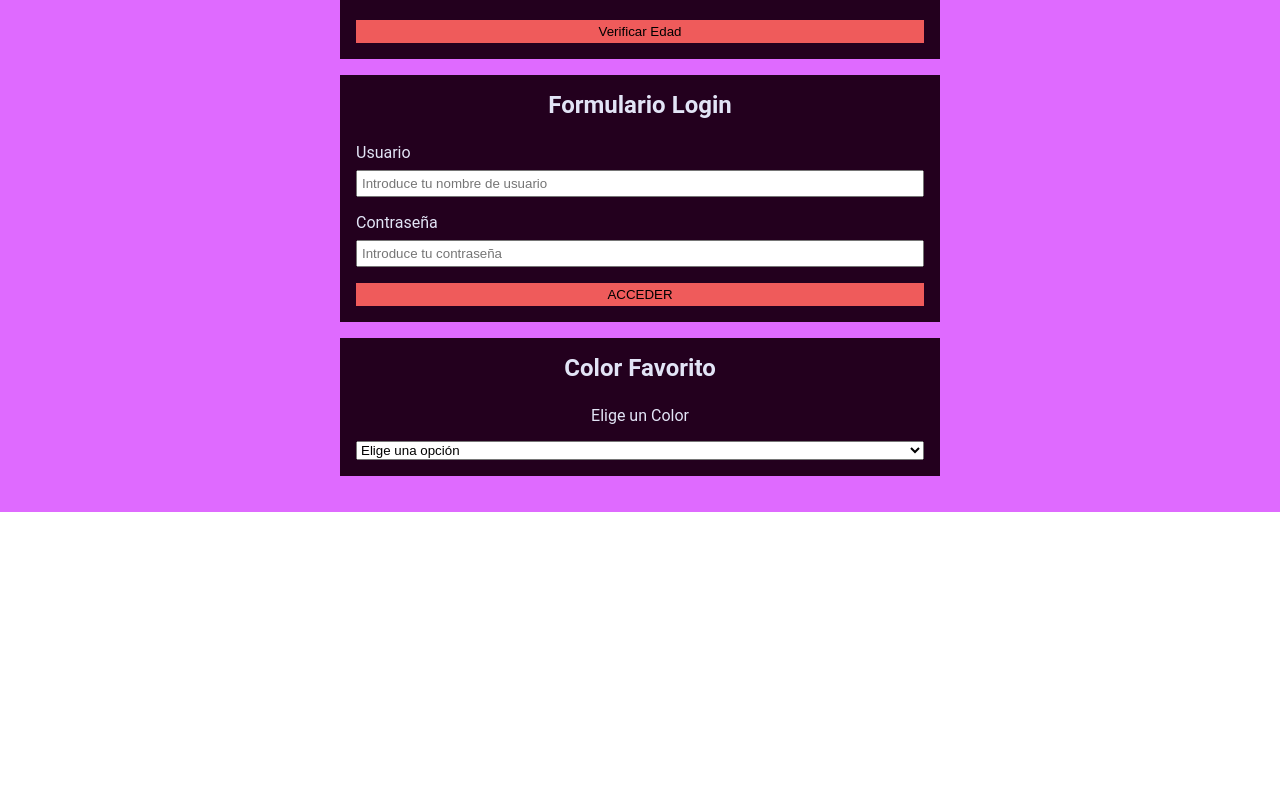
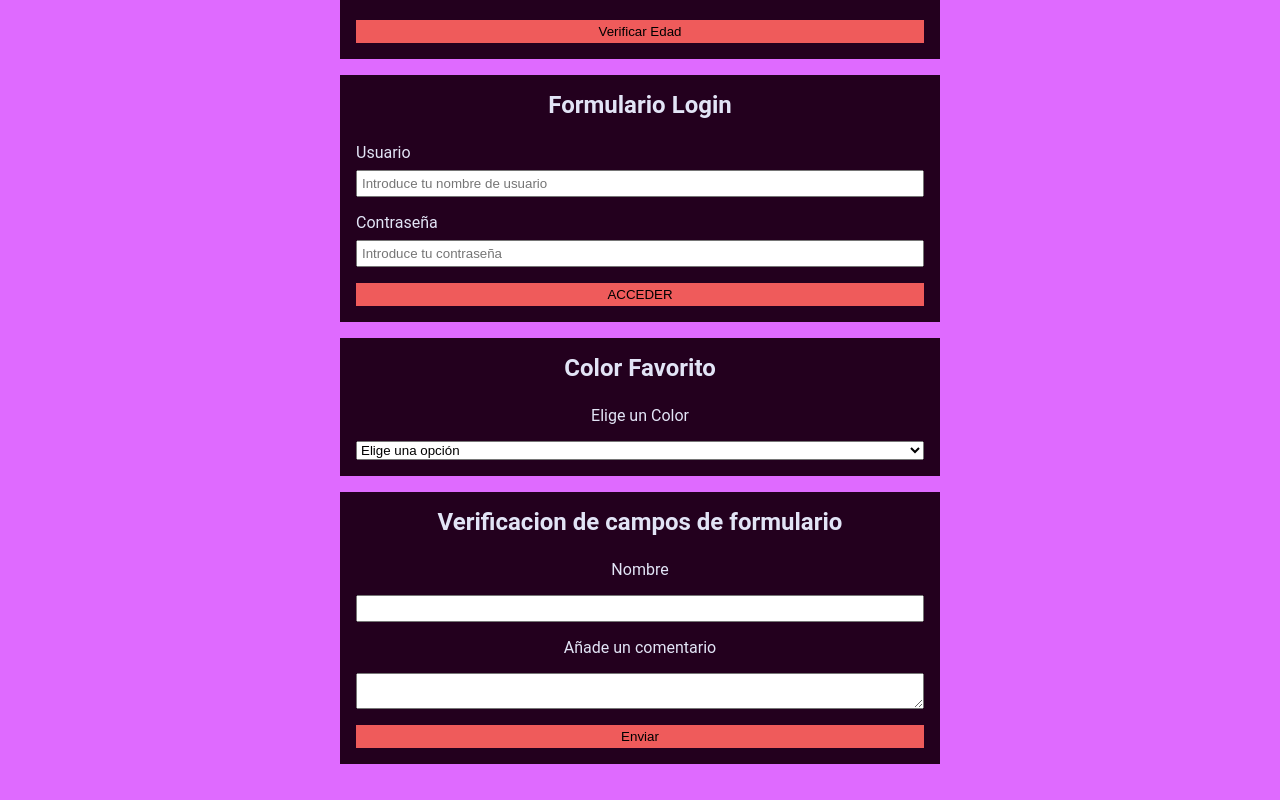
Before and after one commit to javier-ibanez-vizuete/react-formularios-controlados, a React (Vite) app: page / in a window 1280 px wide. Shown: the part 1054-1854 px from the top of the page. Before the commit the page ends 1566 px from the top, so only its background shows below. Built offline with nearby package versions, Linux system fonts and the light colour scheme.

Commit message:
feat(app): add text to confirm inputs value with a button

```diff
--- a/src/App.jsx
+++ b/src/App.jsx
@@ -1,6 +1,7 @@
 import { CharacterCounter } from "./components/CharacterCounter/CharacterCounter";
 import { ContactForm } from "./components/ContactForm/ContactForm";
 import { FavoriteColor } from "./components/FavoriteColor/FavoriteColor";
+import { FeedbackForm } from "./components/FeedbackForm/FeedbackForm";
 import { InputName } from "./components/InputName/InputName";
 import { LoginForm } from "./components/LoginForm/LoginForm";
 import { VerificatorAge } from "./components/VerificatorAge/VerificatorAge";
@@ -18,6 +19,7 @@ export const App = () => {
 				<VerificatorAge />
 				<LoginForm />
 				<FavoriteColor />
+				<FeedbackForm />
 			</main>
 		</>
 	);
--- /dev/null
+++ b/src/components/FeedbackForm/FeedbackForm.jsx
@@ -0,0 +1,53 @@
+import { useState } from "react";
+import "./FeedbackForm.css";
+
+const INITIAL_FORM_STATE = {
+	userName: "",
+	userMessage: "",
+};
+
+export const FeedbackForm = () => {
+	const [form, setForm] = useState(INITIAL_FORM_STATE);
+	const [verified, setVerified] = useState(false);
+	const [error, setError] = useState("");
+	const { userName, userMessage } = form;
+
+	const handleInputChange = ({ target: { name, value } }) => setForm((prev) => ({ ...prev, [name]: value.trim() }));
+
+	const handleFormClick = () => {
+		if (!userName) return setError("Debes rellenar el campo 'Nombre'");
+		if (!userMessage) return setError("Debes rellenar el campo 'Añade un comentario'");
+		if (verified) {
+			setForm(INITIAL_FORM_STATE);
+			setError("");
+		}
+		setVerified((prev) => !prev);
+	};
+
+	return (
+		<div className="feedback-form exercise-container">
+			<h2>Verificacion de campos de formulario</h2>
+			{!verified && (
+				<div>
+					<label htmlFor="userName">Nombre</label>
+					<input type="text" name="userName" id="userName" value={userName} onChange={handleInputChange} />
+					<label htmlFor="userMessage">Añade un comentario</label>
+					<textarea name="userMessage" id="userMessage" value={userMessage} onChange={handleInputChange} />
+					<button onClick={handleFormClick}>Enviar</button>
+					{error && <h4 className="error">{error}</h4>}
+				</div>
+			)}
+			{verified && (
+				<div>
+					<h4>Verifica los datos introducidos antes de continuar</h4>
+					<h5>
+						Nombre: <span>{userName}</span>
+					</h5>
+					<h5>Mensaje Adicional:</h5>
+					<p>{userMessage}</p>
+					<button onClick={handleFormClick}>Aceptar</button>
+				</div>
+			)}
+		</div>
+	);
+};
```
Also changed, not shown: src/components/FeedbackForm/FeedbackForm.css (added).
